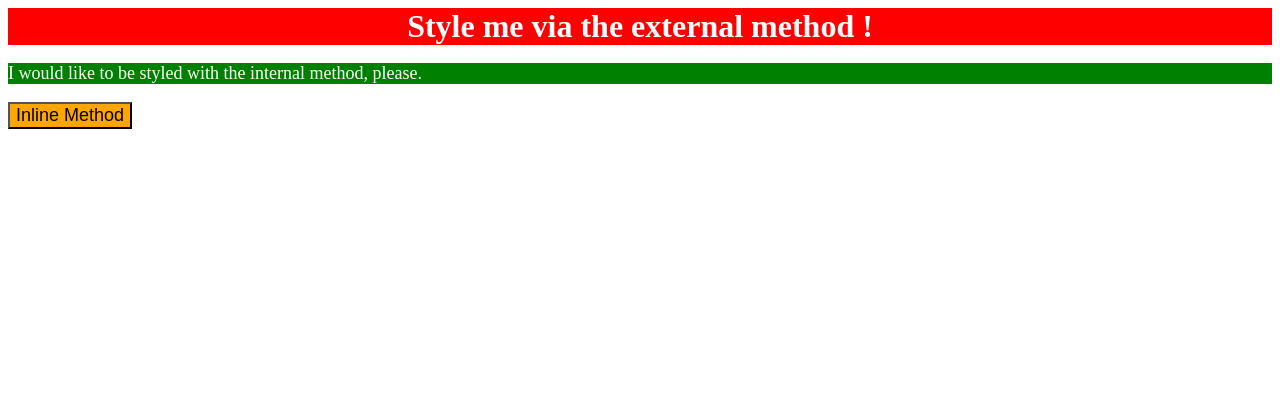
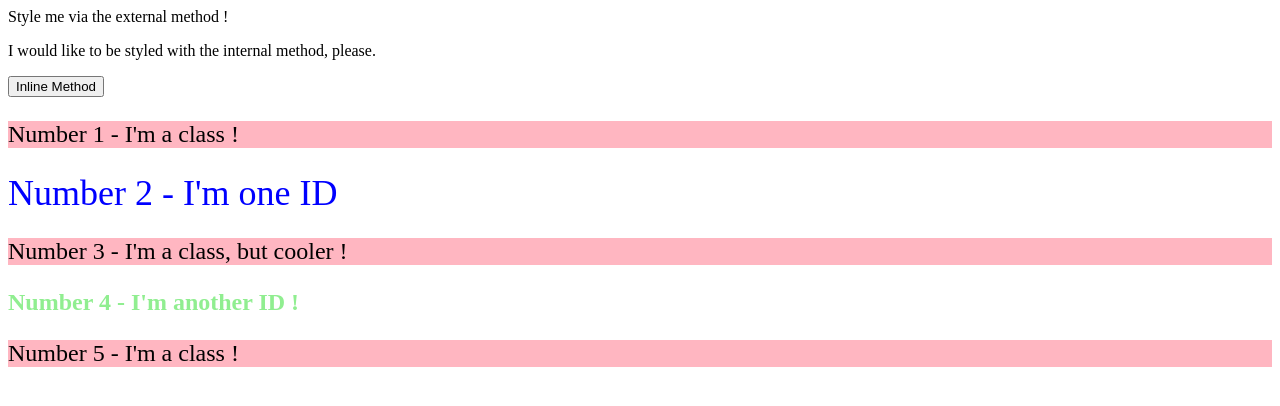
Before and after one commit to Loic29000/Odin-Project, a plain HTML site: page Intro-to-CSS/index.html in a window 1280 px wide. Drawn offline with Linux system fonts and the light colour scheme.

Commit message:
CSS 02 class id

```diff
--- a/Intro-to-CSS/index.html
+++ b/Intro-to-CSS/index.html
@@ -16,5 +16,11 @@
     <button>
         Inline Method
     </button>
+    <br>
+    <p class="text_style font24">Number 1 - I'm a class !</p>
+    <div id="blue">Number 2 - I'm one ID</div>
+    <p class="text_style font24">Number 3 - I'm a class, but cooler !</p>
+    <div id="green">Number 4 - I'm another ID !</div>
+    <p class="text_style font24">Number 5 - I'm a class !</p>
 </body>
 </html>
--- a/Intro-to-CSS/styles.css
+++ b/Intro-to-CSS/styles.css
@@ -1,3 +1,5 @@
+/**
+
 div {
     background-color: red;
     color: white;
@@ -16,3 +18,24 @@ button {
     background-color: orange;
     font-size: 18px;
 }
+
+**/
+.text_style {
+    background-color: lightpink;
+    font-family: "Verdana, DejaVu Sans, sans-serif";
+}
+
+.font24 {
+    font-size: 24px;
+}
+
+#blue {
+    color: blue;
+    font-size: 36px;
+}
+
+#green {
+    color: lightgreen;
+    font-size: 24px;
+    font-weight: bold;
+}
```
